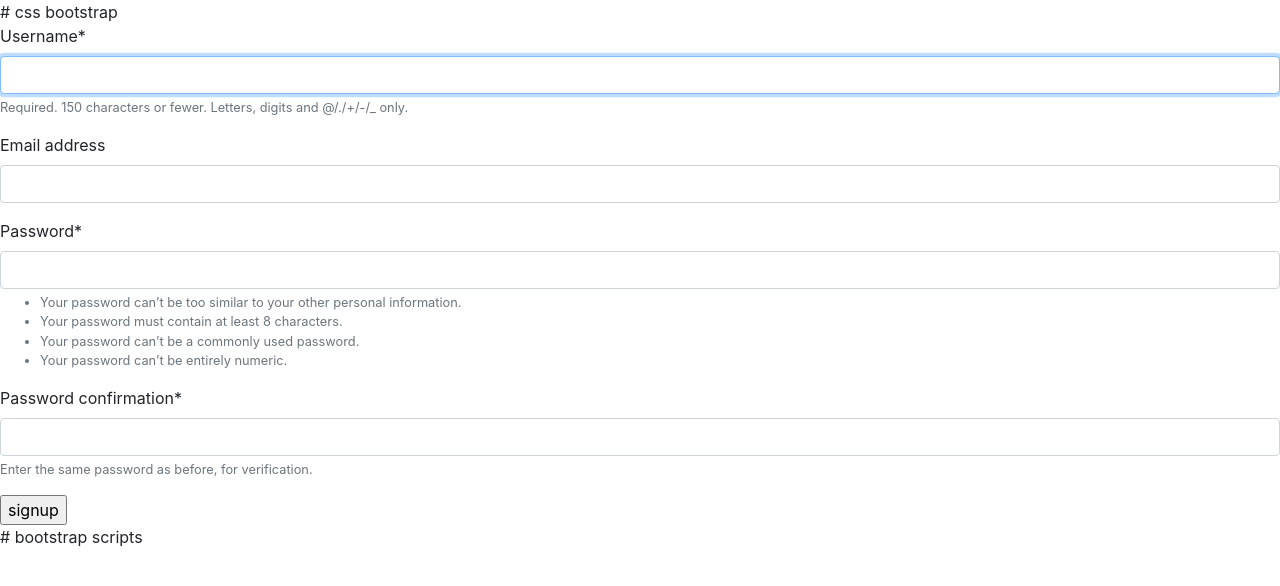
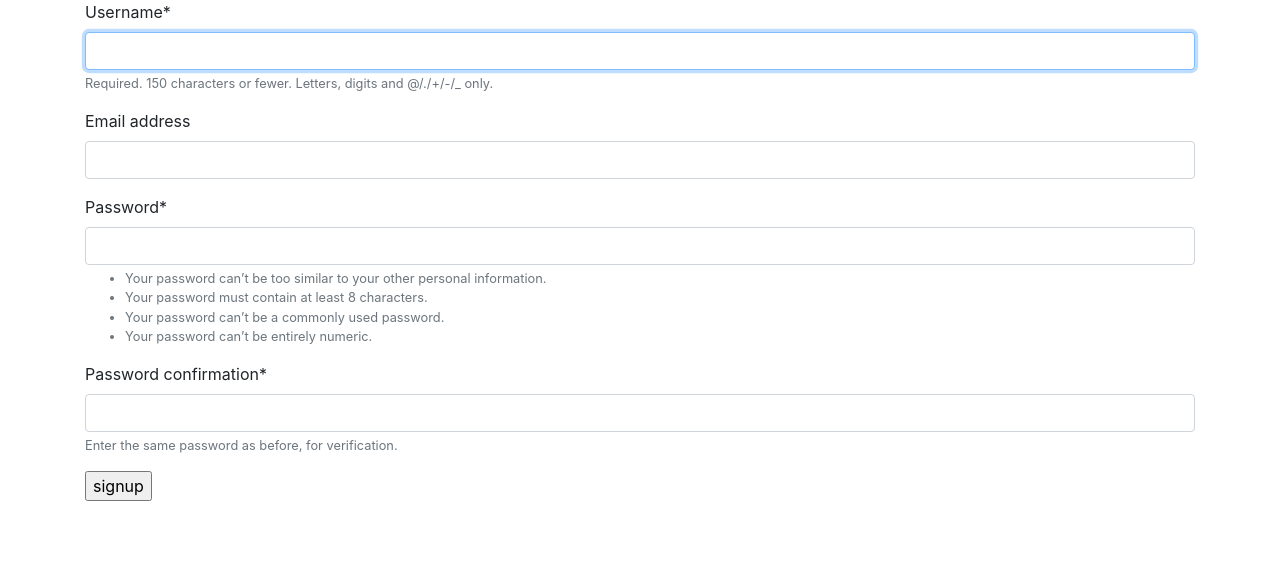
Before and after one commit to pouriashiralipour/online_shop, a Django app: page /accounts/signup/ in a window 1280 px wide. Shown: the top 586 px of the page. Run offline with Django 4.2, Linux system fonts and the light colour scheme; some libraries are stand-ins or nearby versions.

Commit message:
fix _base.html file

```diff
--- a/templates/_base.html
+++ b/templates/_base.html
@@ -5,15 +5,16 @@
     <title>{% block title %}
 
     {% endblock %}</title>
-    # css bootstrap
+    {#     css bootstrap#}
     <link rel="stylesheet" href="https://cdn.jsdelivr.net/npm/bootstrap@4.0.0/dist/css/bootstrap.min.css"
           integrity="sha384-Gn5384xqQ1aoWXA+058RXPxPg6fy4IWvTNh0E263XmFcJlSAwiGgFAW/dAiS6JXm" crossorigin="anonymous">
 </head>
 <body>
+<div class="container">
     {% block content %}
 
-    {% endblock %}
-    # bootstrap scripts
+    {% endblock %}    </div>
+{#     bootstrap scripts#}
 <script src="https://code.jquery.com/jquery-3.2.1.slim.min.js"
         integrity="sha384-KJ3o2DKtIkvYIK3UENzmM7KCkRr/rE9/Qpg6aAZGJwFDMVNA/GpGFF93hXpG5KkN"
         crossorigin="anonymous"></script>
```
Lines whose indentation alone changed are shown as unchanged.
